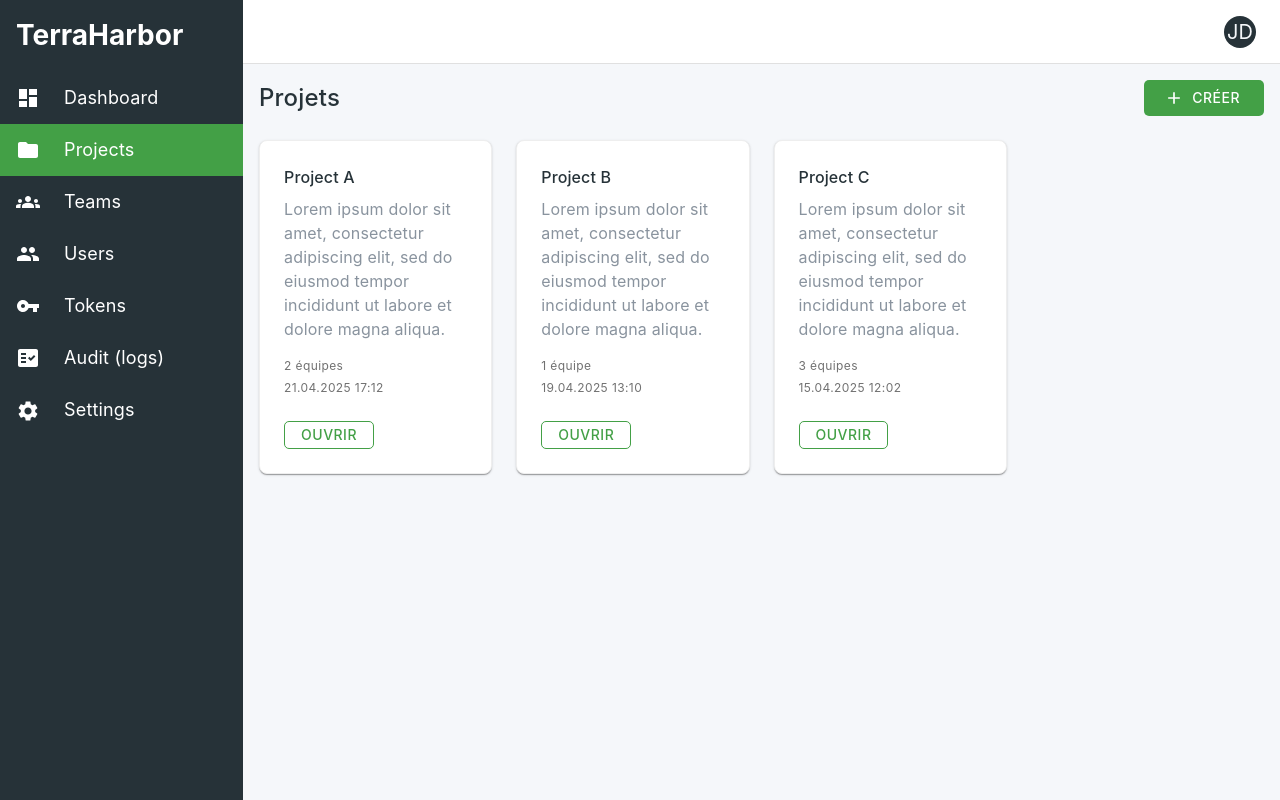
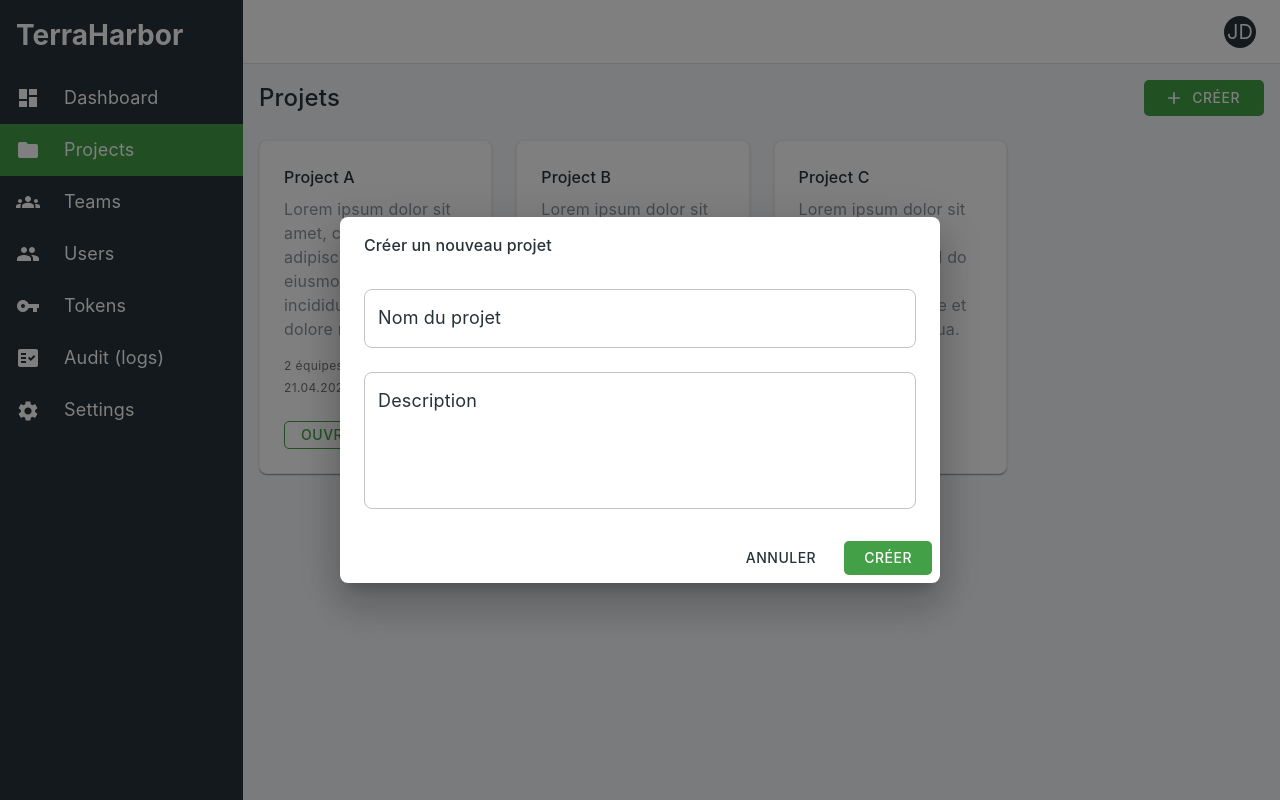
Before and after one commit to terraharbor/frontend, a React (Vite) app: page /projects in a window 1280 px wide. Both pictures are taken after a click on the button "CRÉER". Built offline with nearby package versions, Linux system fonts and the light colour scheme.

Commit message:
feat: implement modal for project creation

```diff
--- /dev/null
+++ b/src/components/CreateProjectModal.tsx
@@ -0,0 +1,109 @@
+import { FC, useState } from 'react';
+import {
+  Dialog,
+  DialogTitle,
+  DialogContent,
+  DialogActions,
+  TextField,
+  Button,
+  Box,
+} from '@mui/material';
+import { ProjectData } from './ProjectCard';
+
+export interface CreateProjectModalProps {
+  open: boolean;
+  onClose: () => void;
+  onSubmit: (projectData: Omit<ProjectData, 'id' | 'teamCount' | 'lastUpdated'>) => void;
+}
+
+export const CreateProjectModal: FC<CreateProjectModalProps> = ({
+  open,
+  onClose,
+  onSubmit,
+}) => {
+  const [name, setName] = useState('');
+  const [description, setDescription] = useState('');
+  const [errors, setErrors] = useState<{ name?: string; description?: string }>({});
+
+  const handleSubmit = () => {
+    setErrors({});
+
+    const newErrors: { name?: string; description?: string } = {};
+
+    if (!name.trim()) {
+      newErrors.name = 'Le nom du projet est requis';
+    }
+
+    if (!description.trim()) {
+      newErrors.description = 'La description du projet est requise';
+    }
+
+    if (Object.keys(newErrors).length > 0) {
+      setErrors(newErrors);
+      return;
+    }
+
+    onSubmit({
+      name: name.trim(),
+      description: description.trim(),
+    });
+
+    // reset after submit
+    setName('');
+    setDescription('');
+    setErrors({});
+    onClose();
+  };
+
+  const handleClose = () => {
+    // reset when closing
+    setName('');
+    setDescription('');
+    setErrors({});
+    onClose();
+  };
+
+  return (
+    <Dialog open={open} onClose={handleClose} maxWidth="sm" fullWidth>
+      <DialogTitle>Créer un nouveau projet</DialogTitle>
+      <DialogContent>
+        <Box sx={{ pt: 1 }}>
+          <TextField
+            autoFocus
+            margin="dense"
+            label="Nom du projet"
+            fullWidth
+            variant="outlined"
+            value={name}
+            onChange={(e) => setName(e.target.value)}
+            error={!!errors.name}
+            helperText={errors.name}
+            sx={{ mb: 2 }}
+          />
+          <TextField
+            margin="dense"
+            label="Description"
+            fullWidth
+            variant="outlined"
+            multiline
+            rows={4}
+            value={description}
+            onChange={(e) => setDescription(e.target.value)}
+            error={!!errors.description}
+            helperText={errors.description}
+          />
+        </Box>
+      </DialogContent>
+      <DialogActions>
+        <Button onClick={handleClose} color="inherit">
+          Annuler
+        </Button>
+        <Button onClick={handleSubmit} variant="contained" color="primary">
+          Créer
+        </Button>
+      </DialogActions>
+    </Dialog>
+  );
+};
+
+export default CreateProjectModal;
--- a/src/pages/ProjectsPage.tsx
+++ b/src/pages/ProjectsPage.tsx
@@ -1,16 +1,39 @@
 import { Add as AddIcon } from '@mui/icons-material';
 import { Box, Typography } from '@mui/material';
 import Grid from '@mui/material/Grid';
-import { FC } from 'react';
+import { FC, useState } from 'react';
 import { PageHeader } from '../components/PageHeader';
 import { ProjectCard, ProjectData } from '../components/ProjectCard';
+import { CreateProjectModal } from '../components/CreateProjectModal';
 import { sampleProjects } from '../sampleData';
-
 export const ProjectsPage: FC = () => {
-  const projects: ProjectData[] = sampleProjects;
+  const [projects, setProjects] = useState<ProjectData[]>(sampleProjects);
+  const [isModalOpen, setIsModalOpen] = useState(false);
 
   const handleCreateProject = () => {
-    console.log('Créer nouveau projet');
+    setIsModalOpen(true);
+  };
+
+  const handleCloseModal = () => {
+    setIsModalOpen(false);
+  };
+
+  const handleSubmitProject = (projectData: Omit<ProjectData, 'id' | 'teamCount' | 'lastUpdated'>) => {
+    const newProject: ProjectData = {
+      id: '0',     //todo generate unique id? or in backend?
+      name: projectData.name,
+      description: projectData.description,
+      teamCount: 0,
+      lastUpdated: new Date().toLocaleDateString('fr-FR', {
+        day: '2-digit',
+        month: '2-digit',
+        year: 'numeric',
+        hour: '2-digit',
+        minute: '2-digit',
+      }),
+    };
+
+    setProjects([newProject, ...projects]);
   };
 
   const handleOpenProject = (project: ProjectData) => {
@@ -51,6 +74,12 @@ export const ProjectsPage: FC = () => {
           </Typography>
         </Box>
       )}
+
+      <CreateProjectModal
+        open={isModalOpen}
+        onClose={handleCloseModal}
+        onSubmit={handleSubmitProject}
+      />
     </Box>
   );
 };
```
